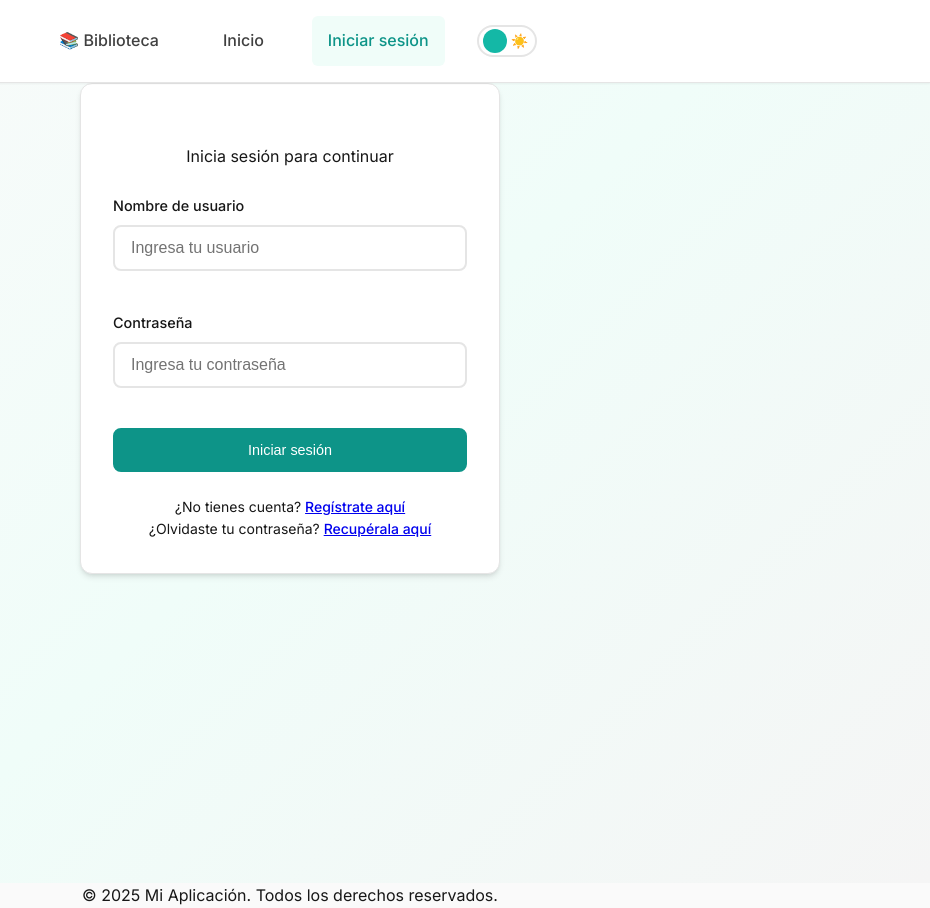
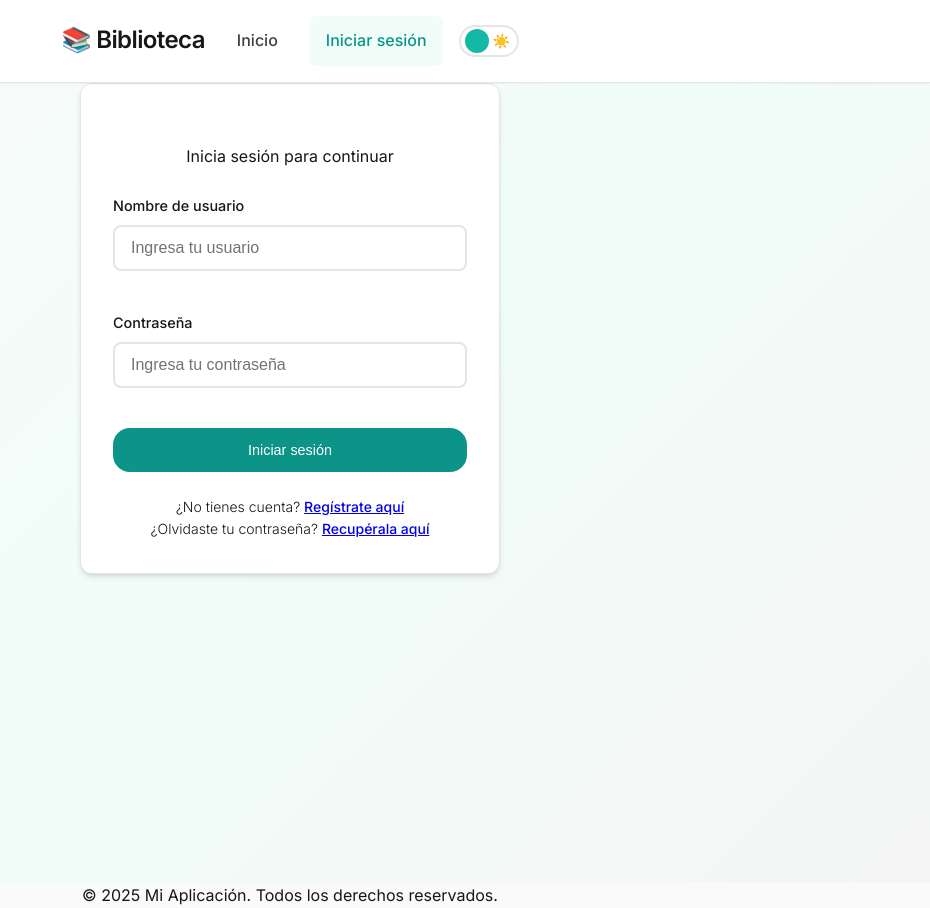
Before and after one commit to nicolzapata/proyecto-six, a React (Vite) app: page /login in a window 1280 px wide. Shown: the whole page, without its empty margins (350-1280 px from the left). Built offline with nearby package versions, Linux system fonts and the light colour scheme.

Commit message:
Actualizar estilos en Navbar y globals.css: ajustar bordes, tamaños y pesos de fuente para mejorar la accesibilidad y la apariencia.

```diff
--- a/src/components/Navbar.jsx
+++ b/src/components/Navbar.jsx
@@ -9,12 +9,9 @@ export default function Navbar() {
 
   return (
     <nav className="navbar">
-      <Link
-        to="/"
-        className={`nav-link ${location.pathname === "/" ? "active" : ""}`}
-      >
-        📚 Biblioteca
-      </Link>
+
+
+      <h3>📚 Biblioteca</h3>
 
       <Link
         to="/"
@@ -71,12 +68,12 @@ export default function Navbar() {
 
           <div className="flex items-center gap-4 ml-auto">
             <span className="text-sm font-medium">
-              Hola, <span className="text-accent font-semibold">{user.username}</span>
+              Hola, <span className="text-accent font-bold">{user.username}</span>
             </span>
             <button
               onClick={logout}
               className="btn btn-secondary"
-              style={{ padding: '0.5rem 1rem', fontSize: '0.85rem' }}
+              style={{ padding: '0.4rem 1rem', fontSize: '0.80rem' }}
             >
               Cerrar sesión
             </button>
--- a/src/styles/globals.css
+++ b/src/styles/globals.css
@@ -159,13 +159,13 @@ body {
   gap: 0.5rem;
   padding: 0.75rem 1.5rem;
   border: 2px solid transparent;
-  border-radius: 8px;
+  border-radius: 17px;
   font-size: 0.9rem;
   font-weight: 500;
   cursor: pointer;
   transition: all 0.2s ease;
   text-decoration: none;
-  min-height: 44px; /* Accesibilidad */
+  min-height: 35px; /* Accesibilidad */
 }
 
 .btn-primary {
@@ -361,12 +361,11 @@ body {
   display: flex;
   justify-content: center;
   align-items: center;
-  gap: 2rem;
+  gap: 1rem;
   position: sticky;
   top: 0;
   z-index: 100;
   backdrop-filter: blur(8px);
-  text-decoration: none;
 }
 
 .nav-link {
@@ -602,6 +601,7 @@ body {
 
 .text-sm {
   font-size: 0.875rem;
+  font-weight: 100;
 }
 
 .text-lg {
```
